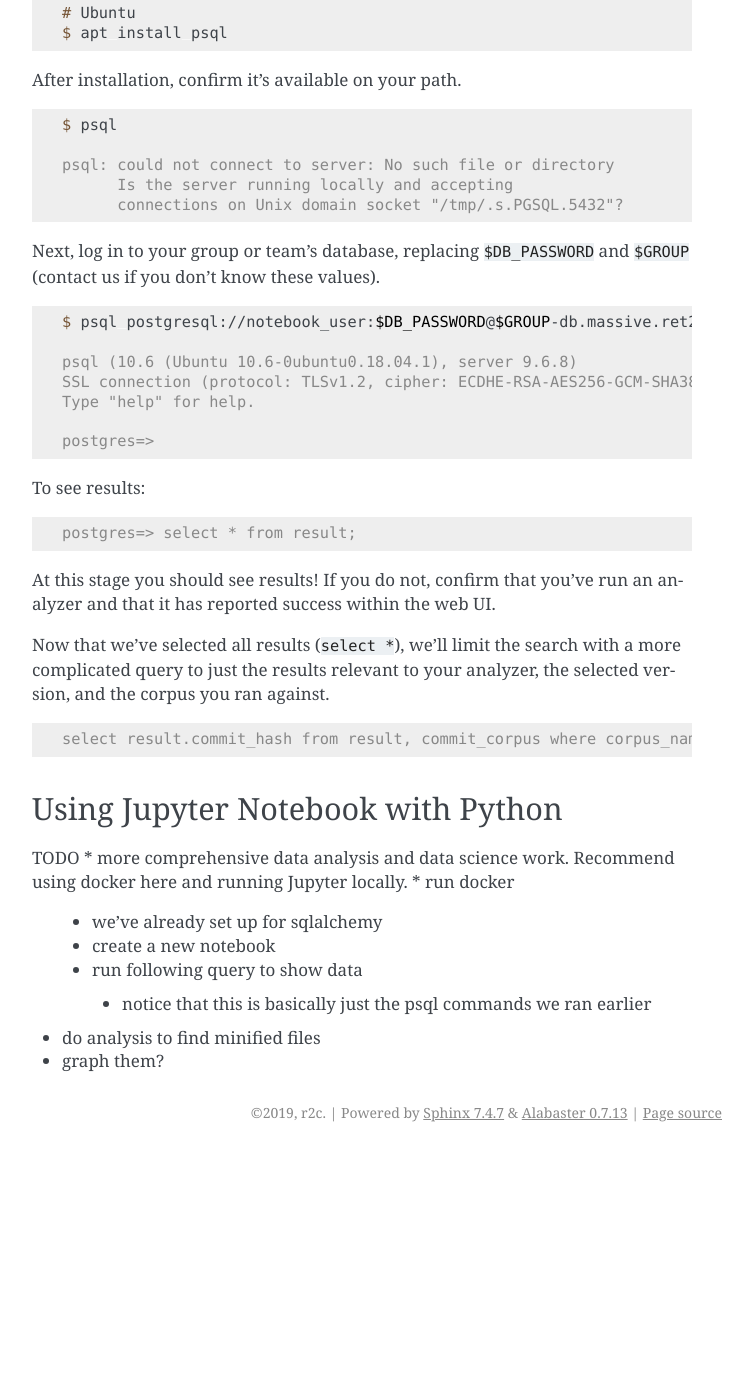
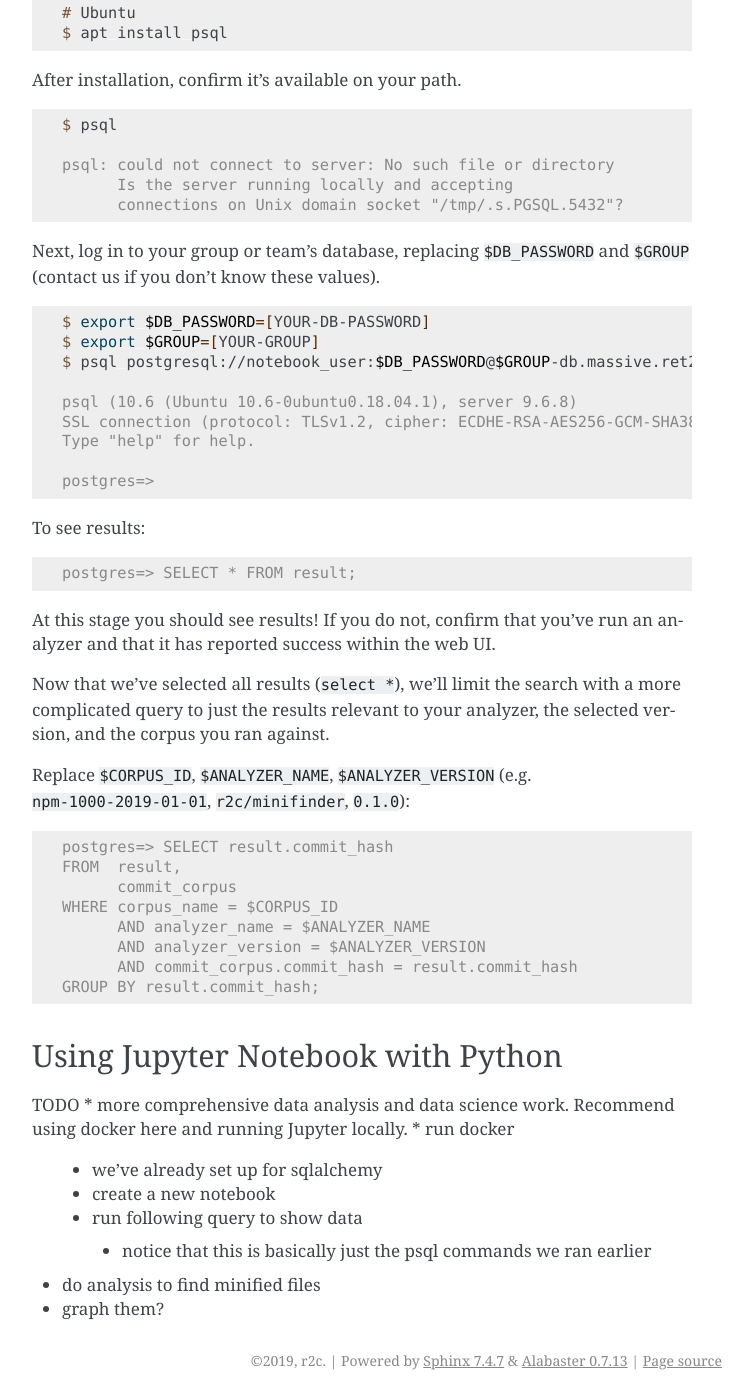
Before and after one commit to semgrep/docs, a Sphinx documentation site: the page built from docs/intro/results.rst, in a window 1280 px wide and 1400 px high, scrolled down 659 px. Shown: the whole window, without its empty margins (388-1141 px from the left). Built offline with Sphinx 7.4.7, drawn with Linux system fonts in a browser that asks for light colours; before the commit the page ends 1811 px from its top, so only the background shows below that.

Commit message:
Add clearer sql commands and pretty format

```diff
--- a/docs/intro/results.rst
+++ b/docs/intro/results.rst
@@ -37,6 +37,8 @@ Next, log in to your group or team's database, replacing ``$DB_PASSWORD`` and ``
 
 .. code-block:: console
 
+  $ export $DB_PASSWORD=[YOUR-DB-PASSWORD]
+  $ export $GROUP=[YOUR-GROUP]
   $ psql postgresql://notebook_user:$DB_PASSWORD@$GROUP-db.massive.ret2.co/postgres
 
   psql (10.6 (Ubuntu 10.6-0ubuntu0.18.04.1), server 9.6.8)
@@ -49,15 +51,24 @@ To see results:
 
 .. code-block:: console
 
-  postgres=> select * from result;
+  postgres=> SELECT * FROM result;
 
 At this stage you should see results! If you do not, confirm that you've run an analyzer and that it has reported success within the web UI.
 
 Now that we've selected all results (``select *``), we'll limit the search with a more complicated query to just the results relevant to your analyzer, the selected version, and the corpus you ran against.
 
+Replace ``$CORPUS_ID``, ``$ANALYZER_NAME``, ``$ANALYZER_VERSION`` (e.g. ``npm-1000-2019-01-01``, ``r2c/minifinder``, ``0.1.0``):
+
 .. code-block:: console
 
-  select result.commit_hash from result, commit_corpus where corpus_name = $CORPUS and analyzer_name = $ANALZYER and analyzer_version = $ANALYZER_VERSION and commit_corpus.commit_hash = result.commit_hash group by result.commit_hash
+  postgres=> SELECT result.commit_hash
+  FROM  result,
+        commit_corpus
+  WHERE corpus_name = $CORPUS_ID
+        AND analyzer_name = $ANALYZER_NAME
+        AND analyzer_version = $ANALYZER_VERSION
+        AND commit_corpus.commit_hash = result.commit_hash
+  GROUP BY result.commit_hash;
 
 Using Jupyter Notebook with Python
 ----------------------------------
```
